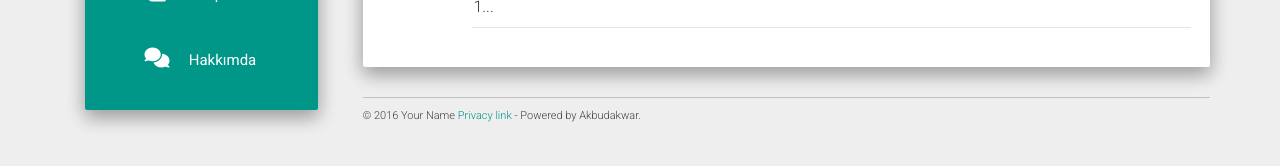
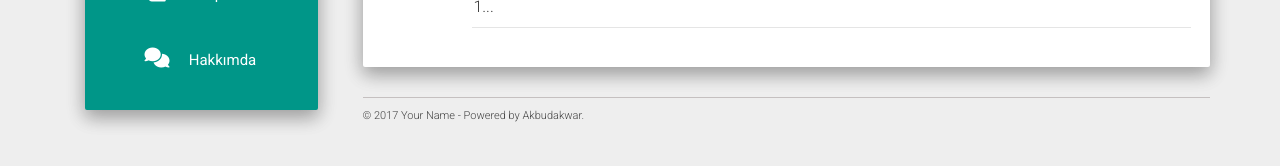
Before and after one commit to yusufakbudak/yusufakbudak.github.io, a Jekyll site: the page built from index.html, in a window 1280 px wide. Shown: the part 466-632 px from the top of the page. Built offline with Jekyll 4.4.1, drawn with Linux system fonts in a browser that asks for light colours; nearby versions of some CDN libraries; the list of posts is cut into pages by our own code.

Commit message:
Update footer.html

```diff
--- a/_includes/footer.html
+++ b/_includes/footer.html
@@ -1,5 +1,5 @@
 <footer>
-  © 2016 Your Name <a href="#">Privacy link</a> - Powered by Akbudakwar.
+  © 2017 Your Name <a href="#"></a> - Powered by Akbudakwar.
 </footer>
 <div align="center">
   <script async src="https://pagead2.googlesyndication.com/pagead/js/adsbygoogle.js"></script>
```
